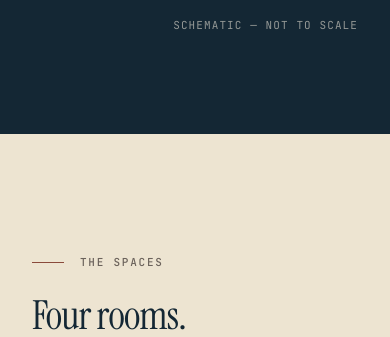
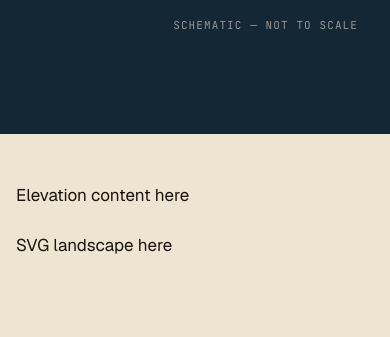
Before and after one commit to usmanjaved-droid/summit-fellowship-website, a Next.js app: page /venue in a window 390 px wide. Shown: the part 2880-3217 px from the top of the page. Built offline with nearby package versions, Linux system fonts and the light colour scheme.

Commit message:
feat(venue): create VenueJourney component skeleton with scroll listener

```diff
--- /dev/null
+++ b/app/components/VenueJourney.tsx
@@ -0,0 +1,62 @@
+'use client';
+
+import { useEffect, useRef, useState } from 'react';
+import styles from '@/app/venue/page.module.css';
+
+export function VenueJourney() {
+  const containerRef = useRef<HTMLDivElement>(null);
+  const [scrollProgress, setScrollProgress] = useState(0);
+
+  useEffect(() => {
+    const handleScroll = () => {
+      if (!containerRef.current) return;
+
+      const rect = containerRef.current.getBoundingClientRect();
+      const windowHeight = window.innerHeight;
+
+      // Calculate scroll progress: 0 when section top hits viewport bottom, 1 when section top hits 30% of viewport
+      const start = windowHeight;
+      const end = windowHeight * 0.3;
+      const progress = (start - rect.top) / (start - end);
+      const clamped = Math.max(0, Math.min(1, progress));
+
+      setScrollProgress(clamped);
+    };
+
+    let rafId = 0;
+    const onScroll = () => {
+      if (rafId) return;
+      rafId = requestAnimationFrame(() => {
+        handleScroll();
+        rafId = 0;
+      });
+    };
+
+    window.addEventListener('scroll', onScroll, { passive: true });
+    window.addEventListener('resize', onScroll);
+
+    return () => {
+      window.removeEventListener('scroll', onScroll);
+      window.removeEventListener('resize', onScroll);
+      if (rafId) cancelAnimationFrame(rafId);
+    };
+  }, []);
+
+  return (
+    <section className={styles['venue-journey']} ref={containerRef}>
+      <div className={styles['venue-journey__inner']}>
+        <div className={styles['venue-journey__content']}>
+          {/* Elevation profile on left */}
+          <div className={styles['venue-journey__elevation']}>
+            <p>Elevation content here</p>
+          </div>
+
+          {/* Landscape SVG on right */}
+          <div className={styles['venue-journey__landscape']}>
+            <p>SVG landscape here</p>
+          </div>
+        </div>
+      </div>
+    </section>
+  );
+}
--- /dev/null
+++ b/app/venue/page.module.css
@@ -0,0 +1,40 @@
+/* ===== Venue Journey Section ===== */
+.venue-journey {
+  background-color: var(--paper-warm);
+  padding: 80px 32px;
+  overflow: hidden;
+}
+
+.venue-journey__inner {
+  max-width: var(--container);
+  margin: 0 auto;
+}
+
+.venue-journey__content {
+  display: grid;
+  grid-template-columns: 1fr 3fr;
+  gap: 48px;
+  align-items: center;
+  min-height: 600px;
+}
+
+.venue-journey__elevation {
+  flex: 1;
+}
+
+.venue-journey__landscape {
+  flex: 1;
+}
+
+/* Mobile: stack vertically */
+@media (max-width: 640px) {
+  .venue-journey {
+    padding: 48px 16px;
+  }
+
+  .venue-journey__content {
+    grid-template-columns: 1fr;
+    gap: 24px;
+    min-height: auto;
+  }
+}
--- a/app/venue/page.tsx
+++ b/app/venue/page.tsx
@@ -1,4 +1,5 @@
 import Link from 'next/link';
+import { VenueJourney } from '@/app/components/VenueJourney';
 
 export const metadata = {
   title: 'Khoj Resort, Skardu — Summit Fellowship',
@@ -161,6 +162,8 @@ export default function VenuePage() {
         </div>
       </section>
 
+      <VenueJourney />
+
       <section className="spaces">
         <div className="container">
           <div className="spaces__head">
```
